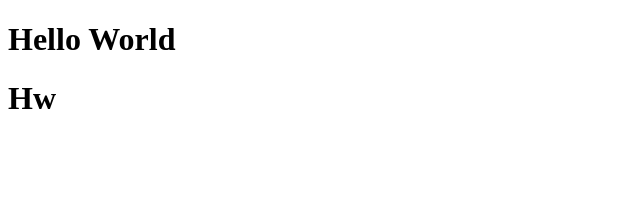
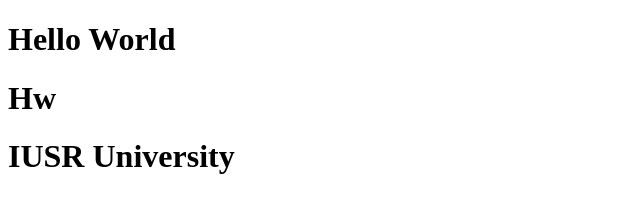
Before and after one commit to MuhammadNour1996/IUSR-Website, a plain HTML site: page index.html in a window 1280 px wide. Shown: the whole page, without its empty margins (0-640 px from the left). Drawn offline with Linux system fonts and the light colour scheme.

Commit message:
Muhammad Nour first commit

```diff
--- a/index.html
+++ b/index.html
@@ -9,5 +9,6 @@
 <body>
   <h1>Hello World<h1>
     <h1>Hw</h1>
+    <h1>IUSR University</h1>
 </body>
 </html>
```
